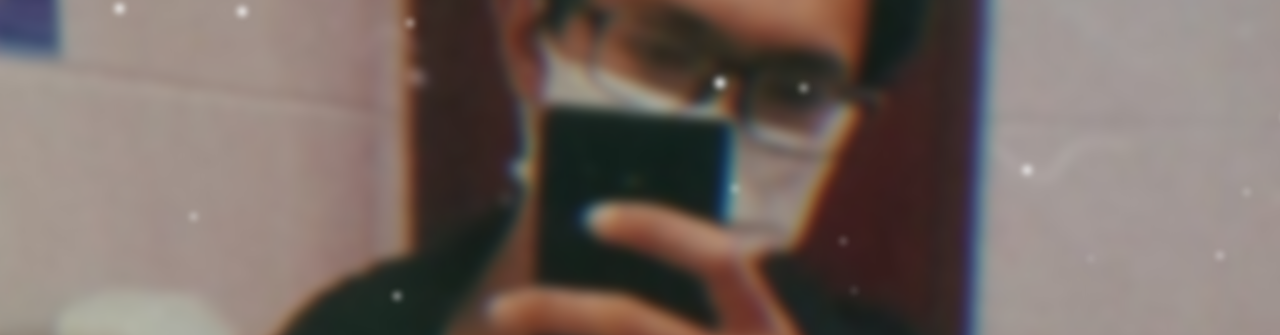
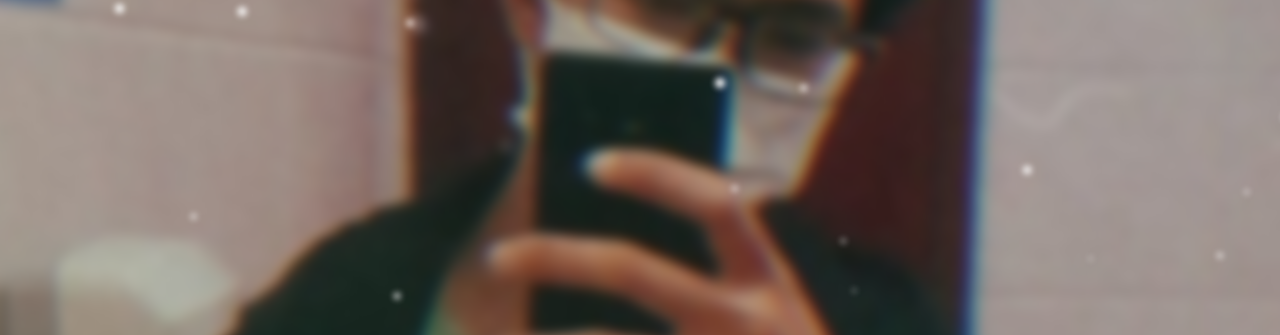
Before and after one commit to NgyenHoangLong/LongNguyen, a plain HTML site: page index.html in a window 1280 px wide. Shown: the top 335 px of the page. Drawn offline with Linux system fonts and the light colour scheme.

Commit message:
Update style.css

```diff
--- a/style.css
+++ b/style.css
@@ -21,7 +21,7 @@
     background-image: url("./img/avt.png");
     background-repeat: no-repeat;
     background-size: cover;
-    background-position: 0px -200px;
+    background-position: center;
     filter: blur(5px);
     transform: scale(1.2);
 /*     animation: bg 8s linear infinite alternate; */
```
